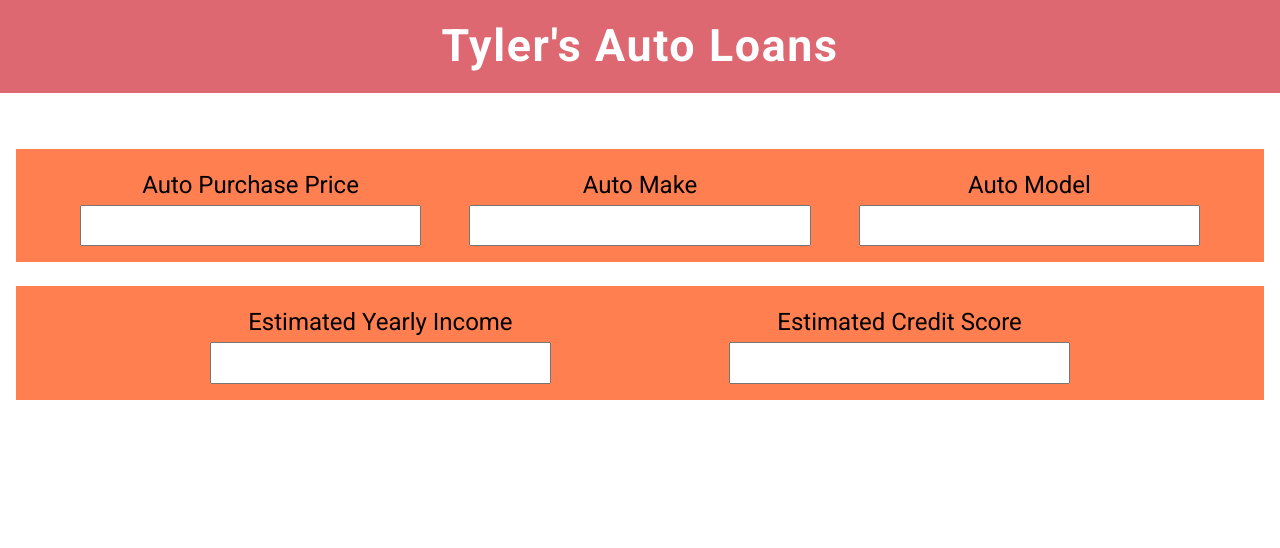
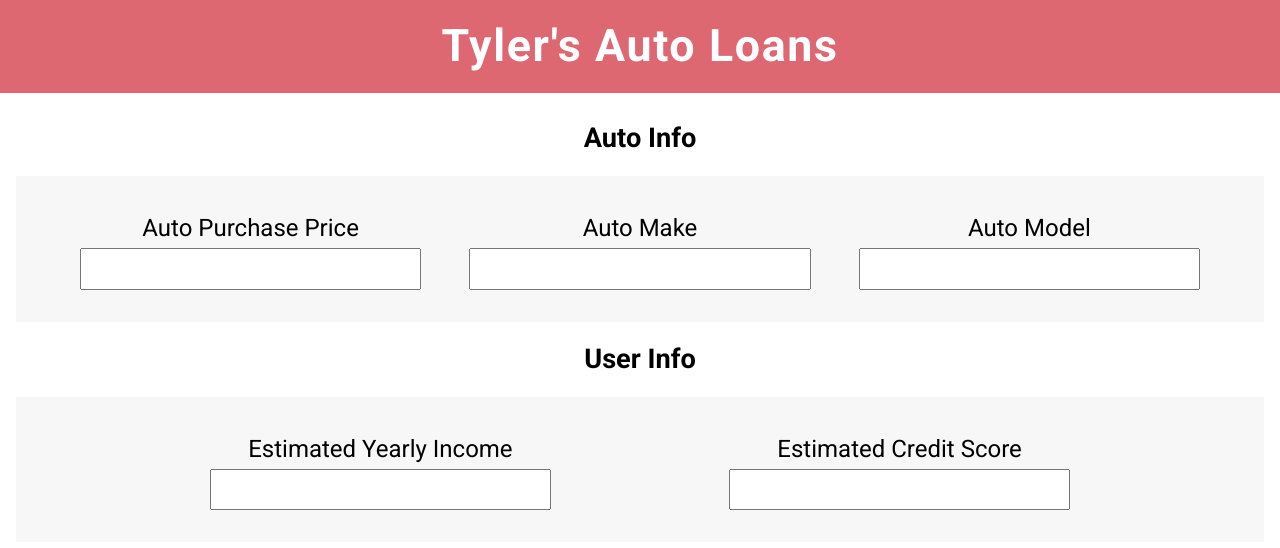
Before and after one commit to tylercorbett/secberus-test, a React (Create React App) app: page / in a window 1280 px wide. Shown: the top 548 px of the page. Built offline with nearby package versions, Linux system fonts and the light colour scheme.

Commit message:
labels on info sections

```diff
--- a/src/components/form/Form.js
+++ b/src/components/form/Form.js
@@ -18,8 +18,16 @@ const Frame = styled.section(props => ({
     alignItems: 'center',
     justifyContent: 'space-evenly',
     background: 'coral',
-    padding: '1rem',
+    padding: '2rem 1rem',
     margin: '1.5rem 0',
+    backgroundColor: '#f7f7f7',
+  },
+
+  'h2': {
+    fontWeight: '700',
+    fontSize: '1.7rem',
+    textAlign: 'center',
+
   },
 }))
 
@@ -27,6 +35,7 @@ const Form = () => {
 
   return (
     <Frame>
+      <h2>Auto Info</h2>
       <section className="info-section">
         <div className="column">
           <FormComponents.Label>
@@ -48,6 +57,7 @@ const Form = () => {
         </div>
       </section>
 
+      <h2>User Info</h2>
       <section className="info-section">
         <div className="column">
           <FormComponents.Label>
```
